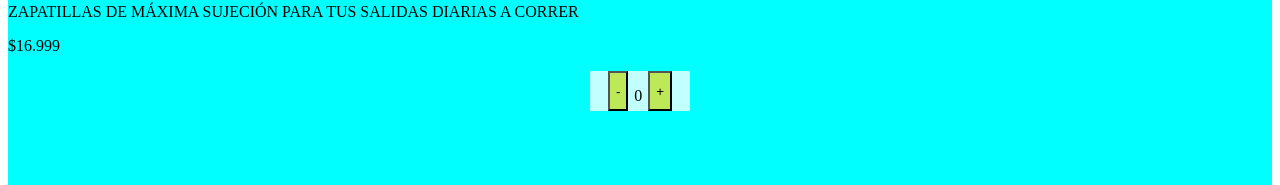
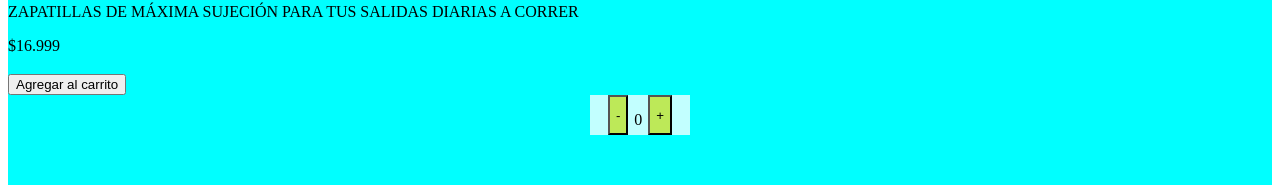
Before and after one commit to Cacu-dev/coder-app-2022, a React (Create React App) app: page /item-detail-container/1 in a window 1280 px wide. Shown: the part 486-671 px from the top of the page. Built offline with nearby package versions, Linux system fonts and the light colour scheme.

Commit message:
Correción Entrega 8

```diff
--- a/src/components/ItemCount/ItemCount.js
+++ b/src/components/ItemCount/ItemCount.js
@@ -1,5 +1,4 @@
 import "./ItemCount.css";
-import { Link } from "react-router-dom";
 
 const ItemCount = ({ counter, setCounter }) => {
   let stockTotal = 5;
@@ -23,15 +22,6 @@ const ItemCount = ({ counter, setCounter }) => {
           +
         </button>
       </div>
-      <div>
-        {counter > 0 && (
-          <Link to={`/cart`}>
-            <button className="counterContainer__btn-comprar">
-              Terminar compra
-            </button>
-          </Link>
-        )}
-      </div>
     </div>
   );
 };
--- a/src/components/ItemDetail/ItemDetail.css
+++ b/src/components/ItemDetail/ItemDetail.css
@@ -3,3 +3,6 @@
   width: 100%;
   height: 540px;
 }
+.counterContainer__btn-comprar {
+  margin-top: 3px;
+}
--- a/src/components/ItemDetail/ItemDetail.js
+++ b/src/components/ItemDetail/ItemDetail.js
@@ -1,10 +1,15 @@
-import React from "react";
+import React, { useState } from "react";
 import ItemCount from "../ItemCount/ItemCount";
 import "./ItemDetail.css";
-import { useState } from "react";
+import { Link } from "react-router-dom";
 
 const ItemDetail = (data) => {
   const [counter, setCounter] = useState(0);
+  const [mostrarItemCount, setMostrarItemcount] = useState(true);
+
+  const onAddCar = () => {
+    setMostrarItemcount(false);
+  };
   return (
     <>
       <h1>Item Detail</h1>
@@ -16,7 +21,24 @@ const ItemDetail = (data) => {
           <h1 className="card__title">{data.title}</h1>
           <p className="card__paragraph">{data.description}</p>
           <p>{data.price}</p>
-          <ItemCount counter={counter} setCounter={setCounter} />
+
+          <div>
+            <button
+              onClick={onAddCar}
+              className="counterContainer__btn-comprar"
+            >
+              Agregar al carrito
+            </button>
+            {mostrarItemCount ? (
+              <ItemCount counter={counter} setCounter={setCounter} />
+            ) : (
+              <Link to={`/cart`}>
+                <button className="counterContainer__btn-comprar">
+                  Finalizar compra
+                </button>
+              </Link>
+            )}
+          </div>
         </div>
       </div>
     </>
```
